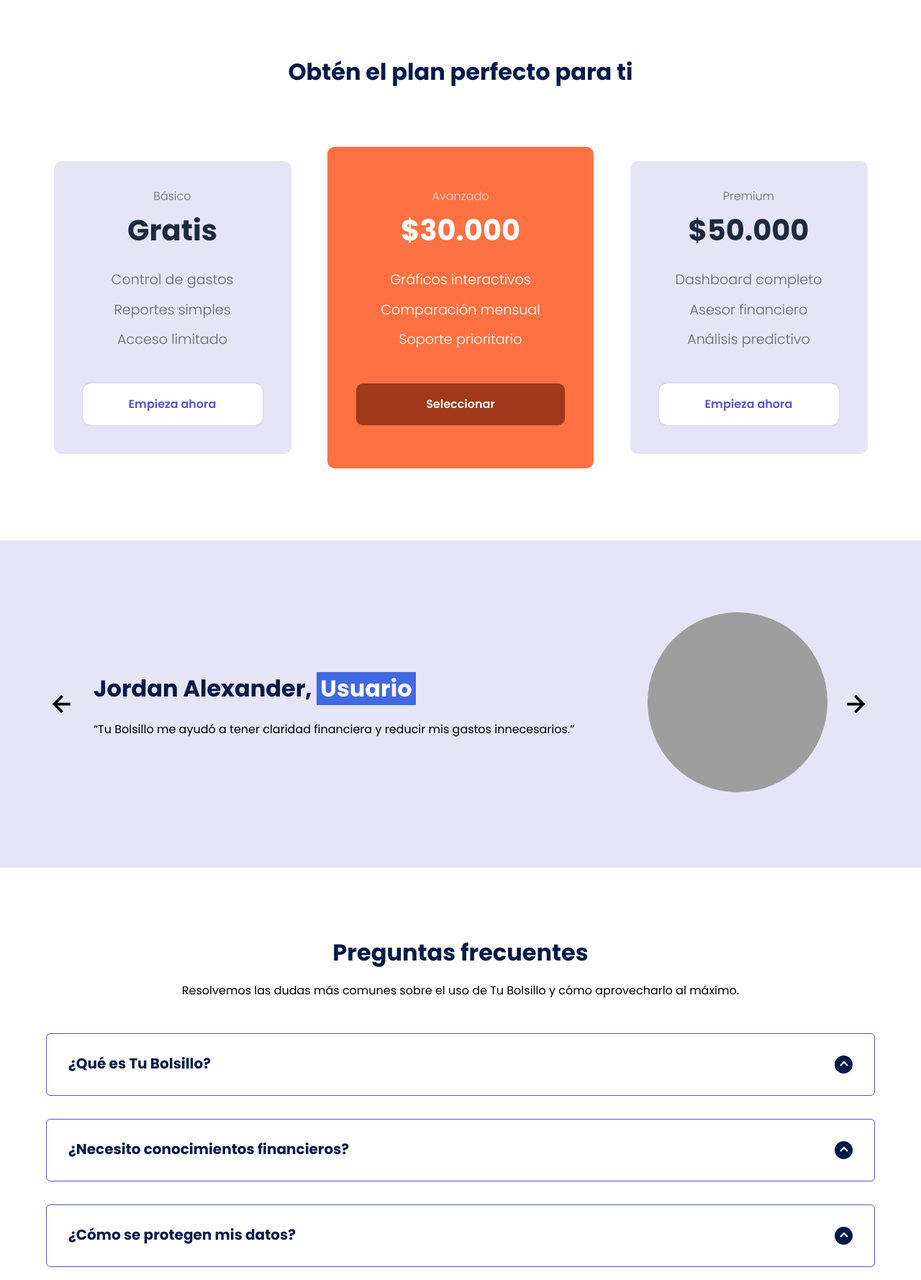
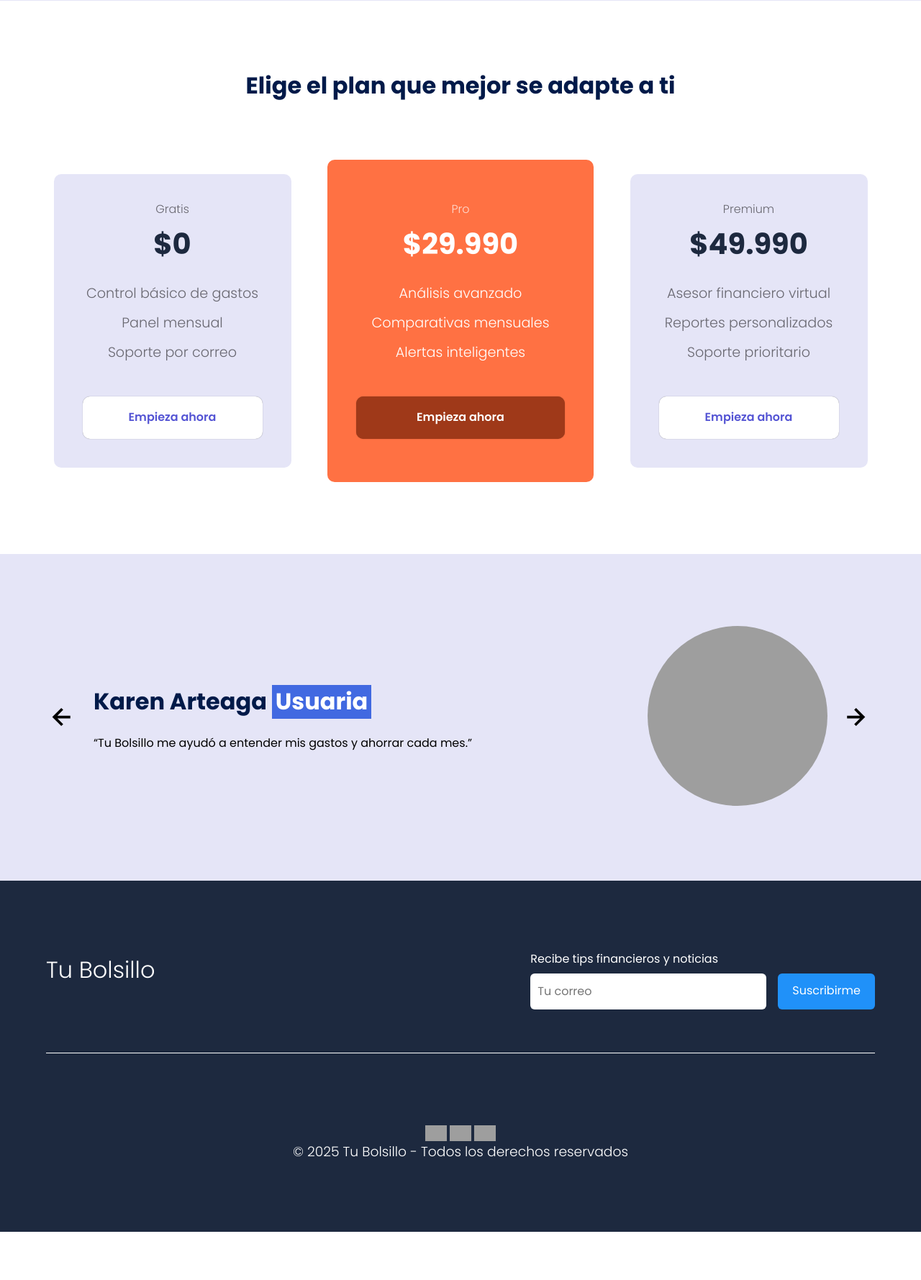
Before and after one commit to bianca441/Capstone-2025, a Django app: page / in a window 1280 px wide. Shown: the part 1822-3601 px from the top of the page at 72% size. After the commit the page ends 3534 px from the top, so only its background shows below. Run offline with Django 5.2, Linux system fonts and the light colour scheme; grey boxes are pictures that could not be loaded.

```diff
--- a/Codigo/mysite/main/templates/index.html
+++ b/Codigo/mysite/main/templates/index.html
@@ -3,19 +3,23 @@
 <html lang="es">
   <head>
     <meta charset="UTF-8" />
-    <meta http-equiv="X-UA-Compatible" content="IE=edge" />
     <meta name="viewport" content="width=device-width, initial-scale=1.0" />
     <title>Tu Bolsillo</title>
 
     <!-- Favicon -->
-    <link rel="icon" type="image/png" href="{% static 'img/favicon-32x32.png' %}" />
+    <link
+      rel="shortcut icon"
+      type="image/x-icon"
+      href="{% static 'img/favicon-32x32.png' %}"
+    />
 
-    <!-- CSS -->
+    <!-- CSS principal -->
     <link rel="stylesheet" href="{% static 'css/normalize.css' %}" />
     <link rel="stylesheet" href="{% static 'css/style.css' %}" />
   </head>
 
   <body>
+    <!-- Encabezado -->
     <header class="hero">
       <nav class="nav container">
         <div class="nav_logo">
@@ -24,14 +28,13 @@
 
         <ul class="nav_link nav_link--menu">
           <li class="nav_items">
-            <!-- plantilla login -->
             <a href="{% url 'login' %}" class="nav_link">Regístrate</a>
           </li>
           <li class="nav_items">
-            <a href="#" class="nav_link">Acerca de</a>
+            <a href="#about" class="nav_link">Acerca de</a>
           </li>
           <li class="nav_items">
-            <a href="#" class="nav_link">Contacto</a>
+            <a href="#contacto" class="nav_link">Contacto</a>
           </li>
         </ul>
 
@@ -45,21 +48,18 @@
           Aprende a ordenar tus finanzas de la mejor manera
         </h1>
         <p class="hero_paragraph">
-          Lorem ipsum dolor sit amet consectetur adipisicing elit. Mollitia
-          cumque nemo qui? Modi dignissimos consectetur sequi cupiditate,
-          aliquam laborum eveniet doloribus. Rem, culpa? Veritatis beatae
-          accusamus, velit excepturi quam eius.
+          Organiza tus gastos, controla tus ingresos y toma mejores decisiones financieras con nuestra plataforma.
         </p>
-        <a href="#" class="cta">Comienza ahora</a>
+        <a href="{% url 'login' %}" class="cta">Comienza ahora</a>
       </section>
     </header>
 
+    <!-- Sección "Acerca de" -->
     <main>
-      <!-- SECCIÓN BENEFICIOS -->
-      <section class="container about">
+      <section id="about" class="container about">
         <h2 class="subtitle">¿Qué beneficios ofrecemos?</h2>
         <p class="about__paragraph">
-          Ofrecemos servicios financieros diseñados para tu comodidad, garantizando la seguridad y privacidad de tus datos.
+          Ofrecemos herramientas financieras para tu comodidad, garantizando seguridad, confidencialidad y análisis automatizado de tus datos.
         </p>
 
         <div class="about__main">
@@ -67,216 +67,141 @@
             <img src="{% static 'img/cog.png' %}" class="about__icon" alt="Seguridad" />
             <h3 class="about__title">Seguridad</h3>
             <p class="about__paragrah">
-              Protegemos tus datos con cifrado y protocolos de alta seguridad.
+              Tus datos están protegidos con los más altos estándares de seguridad digital.
             </p>
           </article>
 
           <article class="about__icons">
-            <img src="{% static 'img/paint.svg' %}" class="about__icon" alt="Confidencialidad" />
+            <img src="{% static 'img/cog.png' %}" class="about__icon" alt="Confidencialidad" />
             <h3 class="about__title">Confidencialidad</h3>
             <p class="about__paragrah">
-              Solo tú puedes acceder a tu información; la privacidad es nuestra prioridad.
+              Solo tú tienes acceso a tu información financiera. Nunca compartimos tus datos.
             </p>
           </article>
 
           <article class="about__icons">
-            <img src="{% static 'img/code.svg' %}" class="about__icon" alt="Automatización" />
+            <img src="{% static 'img/cog.png' %}" class="about__icon" alt="Automatización" />
             <h3 class="about__title">Automatización</h3>
             <p class="about__paragrah">
-              Nuestro sistema analiza tus gastos y genera reportes automáticamente.
+              Analizamos tus movimientos y te entregamos recomendaciones automáticas para mejorar tus finanzas.
             </p>
           </article>
         </div>
       </section>
 
-      <!-- SECCIÓN CONOCIMIENTO -->
+      <!-- Sección de Conocimiento -->
       <section class="knowledge">
         <div class="knowledge__container container">
           <div class="knowledege__texts">
-            <h2 class="subtitle">
-              Aprende a manejar tus finanzas de forma práctica y eficiente
-            </h2>
+            <h2 class="subtitle">Aprende a interpretar y controlar tus gastos</h2>
             <p class="knowledge__paragraph">
-              Organiza tus ingresos y gastos, visualiza tus metas y toma decisiones financieras más inteligentes.
+              Descubre cómo pequeñas decisiones financieras pueden mejorar significativamente tu bienestar económico.
             </p>
-            <a href="#" class="cta">Descubre más</a>
+            <a href="{% url 'login' %}" class="cta">Empieza ahora</a>
           </div>
 
           <figure class="knowledge__picture">
-            <img src="{% static 'img/macbook.png' %}" class="knowledge__img" alt="Dashboard financiero" />
+            <img
+              src="{% static 'img/macbook.png' %}"
+              class="knowledge__img"
+              alt="Dashboard financiero"
+            />
           </figure>
         </div>
       </section>
 
-      <!-- SECCIÓN PLANES -->
+      <!-- Sección de Precios -->
       <section class="price container">
-        <h2 class="subtitle">Obtén el plan perfecto para ti</h2>
+        <h2 class="subtitle">Elige el plan que mejor se adapte a ti</h2>
 
         <div class="price__table">
           <div class="price__element">
-            <p class="price__name">Básico</p>
-            <h3 class="price__price">Gratis</h3>
+            <p class="price__name">Gratis</p>
+            <h3 class="price__price">$0</h3>
             <div class="price__items">
-              <p class="price__features">Control de gastos</p>
-              <p class="price__features">Reportes simples</p>
-              <p class="price__features">Acceso limitado</p>
+              <p class="price__features">Control básico de gastos</p>
+              <p class="price__features">Panel mensual</p>
+              <p class="price__features">Soporte por correo</p>
             </div>
-            <a href="#" class="price__cta">Empieza ahora</a>
+            <a href="{% url 'login' %}" class="price__cta">Empieza ahora</a>
           </div>
 
           <div class="price__element price__element--best">
-            <p class="price__name">Avanzado</p>
-            <h3 class="price__price">$30.000</h3>
+            <p class="price__name">Pro</p>
+            <h3 class="price__price">$29.990</h3>
             <div class="price__items">
-              <p class="price__features">Gráficos interactivos</p>
-              <p class="price__features">Comparación mensual</p>
-              <p class="price__features">Soporte prioritario</p>
+              <p class="price__features">Análisis avanzado</p>
+              <p class="price__features">Comparativas mensuales</p>
+              <p class="price__features">Alertas inteligentes</p>
             </div>
-            <a href="#" class="price__cta">Seleccionar</a>
+            <a href="{% url 'login' %}" class="price__cta">Empieza ahora</a>
           </div>
 
           <div class="price__element">
             <p class="price__name">Premium</p>
-            <h3 class="price__price">$50.000</h3>
+            <h3 class="price__price">$49.990</h3>
             <div class="price__items">
-              <p class="price__features">Dashboard completo</p>
-              <p class="price__features">Asesor financiero</p>
-              <p class="price__features">Análisis predictivo</p>
+              <p class="price__features">Asesor financiero virtual</p>
+              <p class="price__features">Reportes personalizados</p>
+              <p class="price__features">Soporte prioritario</p>
             </div>
-            <a href="#" class="price__cta">Empieza ahora</a>
+            <a href="{% url 'login' %}" class="price__cta">Empieza ahora</a>
           </div>
         </div>
       </section>
 
-      <!-- SECCIÓN TESTIMONIOS -->
+      <!-- Testimonios -->
       <section class="testimony">
         <div class="testimony__container container">
-          <img src="{% static 'img/leftarrow.svg' %}" class="testimony__arrow" id="before" alt="Anterior" />
+          <img src="{% static 'img/leftarrow.svg' %}" class="testimony__arrow" id="before" />
 
           <section class="testimony__body testimony__body--show" data-id="1">
             <div class="testimony__texts">
               <h2 class="subtitle">
-                Jordan Alexander,
-                <span class="testimony__course">Usuario</span>
+                Karen Arteaga <span class="testimony__course">Usuaria</span>
               </h2>
               <p class="testimony__review">
-                “Tu Bolsillo me ayudó a tener claridad financiera y reducir mis gastos innecesarios.”
+                “Tu Bolsillo me ayudó a entender mis gastos y ahorrar cada mes.”
               </p>
             </div>
-
             <figure class="testimony__picture">
-              <img src="{% static 'img/face.jpg' %}" class="testimony__img" alt="Testimonio 1" />
+              <img src="{% static 'img/face3.jpg' %}" class="testimony__img" />
             </figure>
           </section>
 
-          <section class="testimony__body" data-id="2">
-            <div class="testimony__texts">
-              <h2 class="subtitle">
-                Alejandra Pérez,
-                <span class="testimony__course">Emprendedora</span>
-              </h2>
-              <p class="testimony__review">
-                “Gracias a Tu Bolsillo tengo control total de mis ingresos y gastos de negocio.”
-              </p>
+          <img src="{% static 'img/rightarrow.svg' %}" class="testimony__arrow" id="next" />
+        </div>
+      </section>
+    </main>
+
+    <!-- Pie de página -->
+    <footer class="footer">
+      <section class="footer__container container">
+        <h2 class="footer__title">Tu Bolsillo</h2>
+        <div class="footer__newsletter">
+          <p>Recibe tips financieros y noticias</p>
+          <form class="footer__form">
+            <div class="footer__inputs">
+              <input type="email" placeholder="Tu correo" class="footer__input" />
+              <input type="submit" value="Suscribirme" class="footer__submit" />
             </div>
-            <figure class="testimony__picture">
-              <img src="{% static 'img/face2.jpg' %}" class="testimony__img" alt="Testimonio 2" />
-            </figure>
-          </section>
-
-          <section class="testimony__body" data-id="3">
-            <div class="testimony__texts">
-              <h2 class="subtitle">
-                Karen Arteaga,
-                <span class="testimony__course">Usuaria</span>
-              </h2>
-              <p class="testimony__review">
-                “Una app intuitiva y clara. En minutos entendí en qué gasto más y cómo mejorar.”
-              </p>
-            </div>
-            <figure class="testimony__picture">
-              <img src="{% static 'img/face3.jpg' %}" class="testimony__img" alt="Testimonio 3" />
-            </figure>
-          </section>
-
-          <section class="testimony__body" data-id="4">
-            <div class="testimony__texts">
-              <h2 class="subtitle">
-                Kevin Ramírez,
-                <span class="testimony__course">Usuario</span>
-              </h2>
-              <p class="testimony__review">
-                “Me encanta ver mi evolución mensual en gráficos fáciles de entender.”
-              </p>
-            </div>
-            <figure class="testimony__picture">
-              <img src="{% static 'img/face4.jpg' %}" class="testimony__img" alt="Testimonio 4" />
-            </figure>
-          </section>
-
-          <img src="{% static 'img/rightarrow.svg' %}" class="testimony__arrow" id="next" alt="Siguiente" />
+          </form>
         </div>
       </section>
 
-      <!-- SECCIÓN PREGUNTAS -->
-      <section class="questions container">
-        <h2 class="subtitle">Preguntas frecuentes</h2>
-        <p class="questions__paragraph">
-          Resolvemos las dudas más comunes sobre el uso de Tu Bolsillo y cómo aprovecharlo al máximo.
-        </p>
+      <section class="footer__copy container">
+        <div class="footer__social">
+          <a href="#"><img src="{% static 'img/facebook.svg' %}" class="footer__img" /></a>
+          <a href="#"><img src="{% static 'img/twitter.svg' %}" class="footer__img" /></a>
+          <a href="#"><img src="{% static 'img/instagram.svg' %}" class="footer__img" /></a>
+        </div>
+        <h3 class="footer__copyright">
+          © 2025 Tu Bolsillo - Todos los derechos reservados
+        </h3>
+      </section>
+    </footer>
 
-        <section class="questions__container">
-          <article class="questions__padding">
-            <div class="questions__answer">
-              <h3 class="questions__title">
-                ¿Qué es Tu Bolsillo?
-                <span class="questions__arrow">
-                  <img src="{% static 'img/arrow.svg' %}" class="questions__img" alt="Abrir respuesta" />
-                </span>
-              </h3>
-              <p class="questions__show">
-                Es una app web que te permite registrar, analizar y visualizar tus finanzas personales de forma práctica.
-              </p>
-            </div>
-          </article>
-
-          <article class="questions__padding">
-            <div class="questions__answer">
-              <h3 class="questions__title">
-                ¿Necesito conocimientos financieros?
-                <span class="questions__arrow">
-                  <img src="{% static 'img/arrow.svg' %}" class="questions__img" alt="Abrir respuesta" />
-                </span>
-              </h3>
-              <p class="questions__show">
-                No. La app está diseñada para cualquier usuario, con explicaciones simples e intuitivas.
-              </p>
-            </div>
-          </article>
-
-          <article class="questions__padding">
-            <div class="questions__answer">
-              <h3 class="questions__title">
-                ¿Cómo se protegen mis datos?
-                <span class="questions__arrow">
-                  <img src="{% static 'img/arrow.svg' %}" class="questions__img" alt="Abrir respuesta" />
-                </span>
-              </h3>
-              <p class="questions__show">
-                Usamos cifrado SSL y almacenamiento seguro en servidores auditados.
-              </p>
-            </div>
-          </article>
-        </section>
-
-        <section class="questions__offer">
-          <h2 class="subtitle">¿Listo para empezar?</h2>
-          <p class="questions__copy">
-            Regístrate y descubre el poder de tener tus finanzas en orden con Tu Bolsillo.
-          </p>
-          <a href="{% url 'login' %}" class="cta">Comienza ahora</a>
-        </section>
-      </section>
-    </main>
+    <!-- Scripts -->
+    <script src="{% static 'js/menu.js' %}"></script>
   </body>
 </html>
```
Also changed, not shown: Codigo/mysite/main/templates/login.html (+23 -13 lines).
